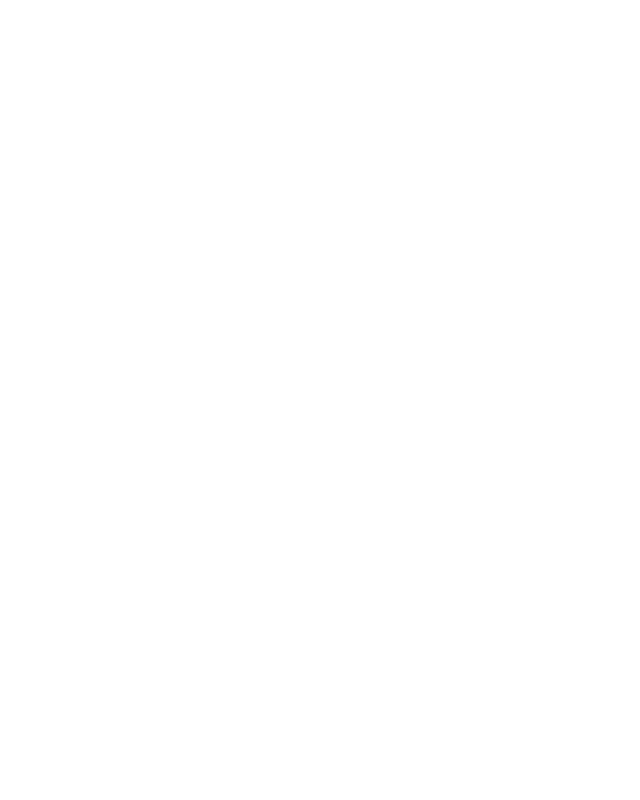
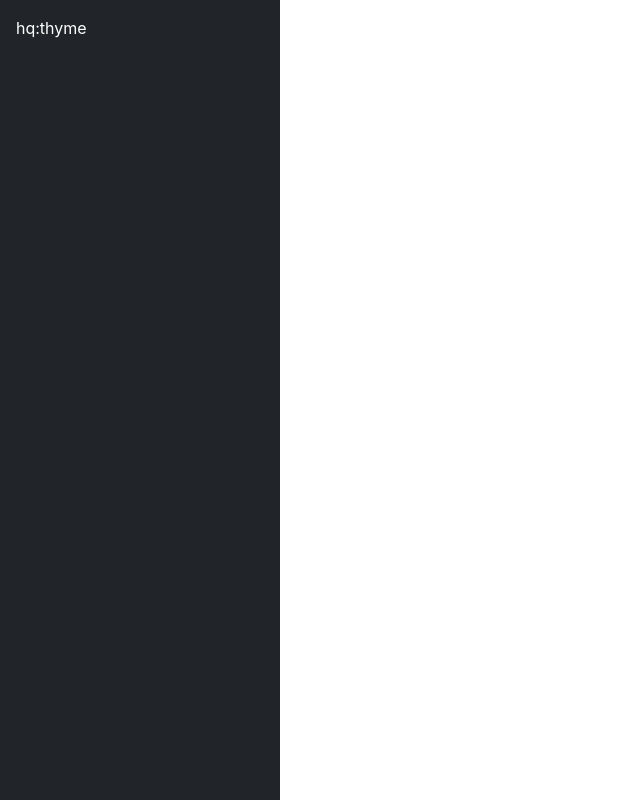
Before and after one commit to brandonshowers/hq-thyme, a React (Create React App) app: page / in a window 1280 px wide. Shown: the whole page, without its empty margins (0-640 px from the left). Built offline with nearby package versions, Linux system fonts and the light colour scheme.

Commit message:
Very basic app layout. Add Sidebar component

```diff
--- a/src/App.js
+++ b/src/App.js
@@ -1,7 +1,14 @@
+import React from "react";
+import AppSidebar from "./components/AppSidebar";
+
 function App() {
   return (
-    <div className="App">
-    </div>
+    <React.Fragment>
+      <AppSidebar className="d-flex flex-column p-3 bg-dark" />
+      <div className="p-3">
+        {/* Children are going to go here */}
+      </div>
+    </React.Fragment>
   );
 }
 
--- /dev/null
+++ b/src/components/AppSidebar/index.js
@@ -0,0 +1,10 @@
+
+const AppSidebar = ({ className }) => {
+  return (
+    <div className={ className } style={{ width: "280px" }}>
+      <a className="text-white text-decoration-none p-0">hq:thyme</a>
+    </div>
+  )
+}
+
+export default AppSidebar
--- /dev/null
+++ b/src/index.css
@@ -0,0 +1,17 @@
+body {
+  margin: 0;
+  font-family: -apple-system, BlinkMacSystemFont, 'Segoe UI', 'Roboto', 'Oxygen',
+    'Ubuntu', 'Cantarell', 'Fira Sans', 'Droid Sans', 'Helvetica Neue',
+    sans-serif;
+  -webkit-font-smoothing: antialiased;
+  -moz-osx-font-smoothing: grayscale;
+}
+
+#root {
+  display: flex;
+  min-height: 100vh;
+  flex-wrap: nowrap;
+  height: -webkit-fill-available;
+  overflow-x: auto;
+  overflow-y: hidden;
+}
--- a/src/index.js
+++ b/src/index.js
@@ -3,6 +3,7 @@
 import 'bootstrap/dist/css/bootstrap.min.css';
 import App from './App';
 import reportWebVitals from './reportWebVitals';
+import './index.css';
 
 ReactDOM.render(
   <React.StrictMode>
```
